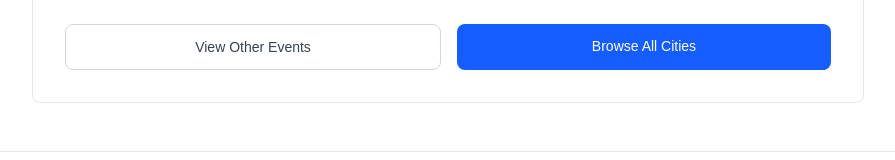
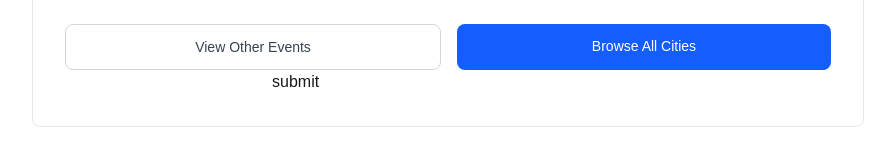
Before and after one commit to Tabindanoor/next-js-rewind, a Next.js app: page /events/barcelona/concert-christian-loffler-detect-ensemble in a window 1280 px wide. Shown: the part 909-1069 px from the top of the page, without its empty margins (192-1087 px from the left). Built offline with nearby package versions, Linux system fonts and the light colour scheme.

Commit message:
enjoy brother enjoy

```diff
--- a/app/events/[event]/[slug]/page.tsx
+++ b/app/events/[event]/[slug]/page.tsx
@@ -121,6 +121,8 @@ export default async function EventDetails({ params }: Props) {
             Browse All Cities
           </Link>
         </div>
+        <input type="email" />
+        <button type="submit">submit</button>
       </div>
     </div>
   );
```
